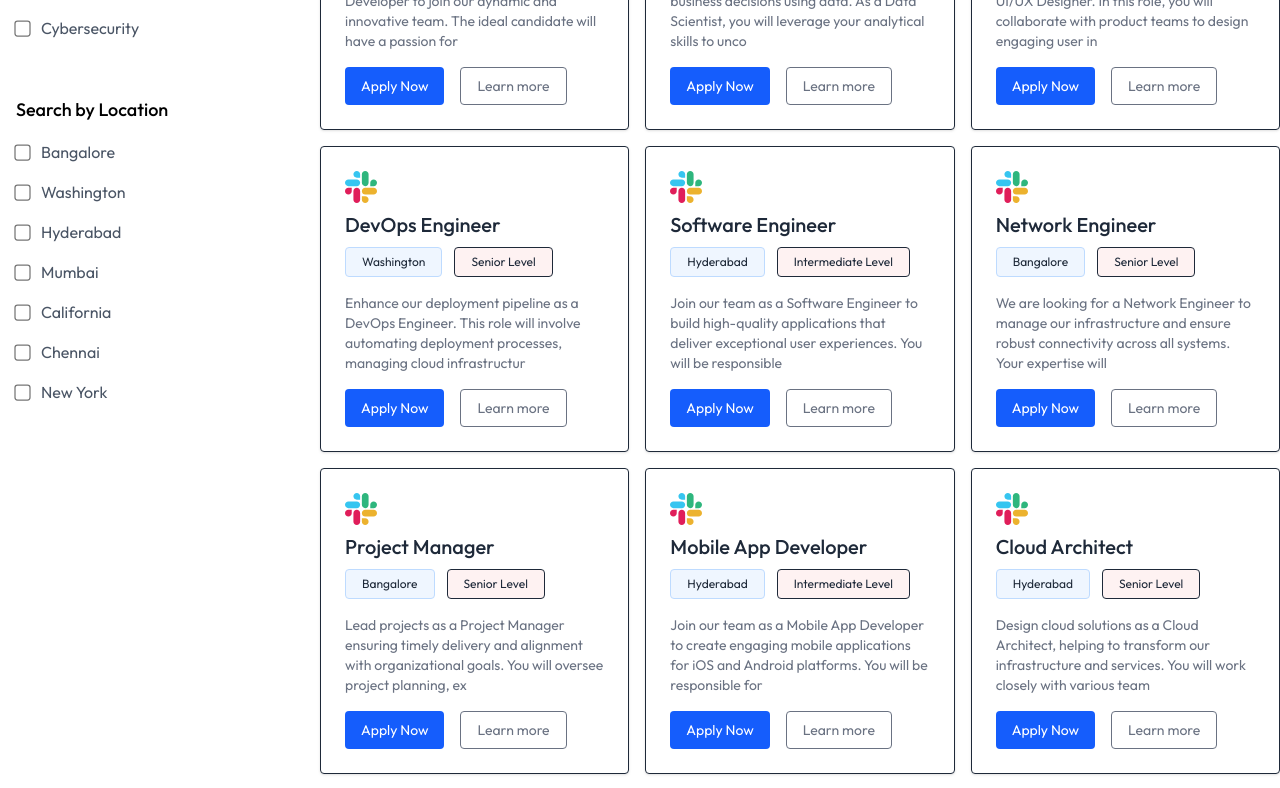
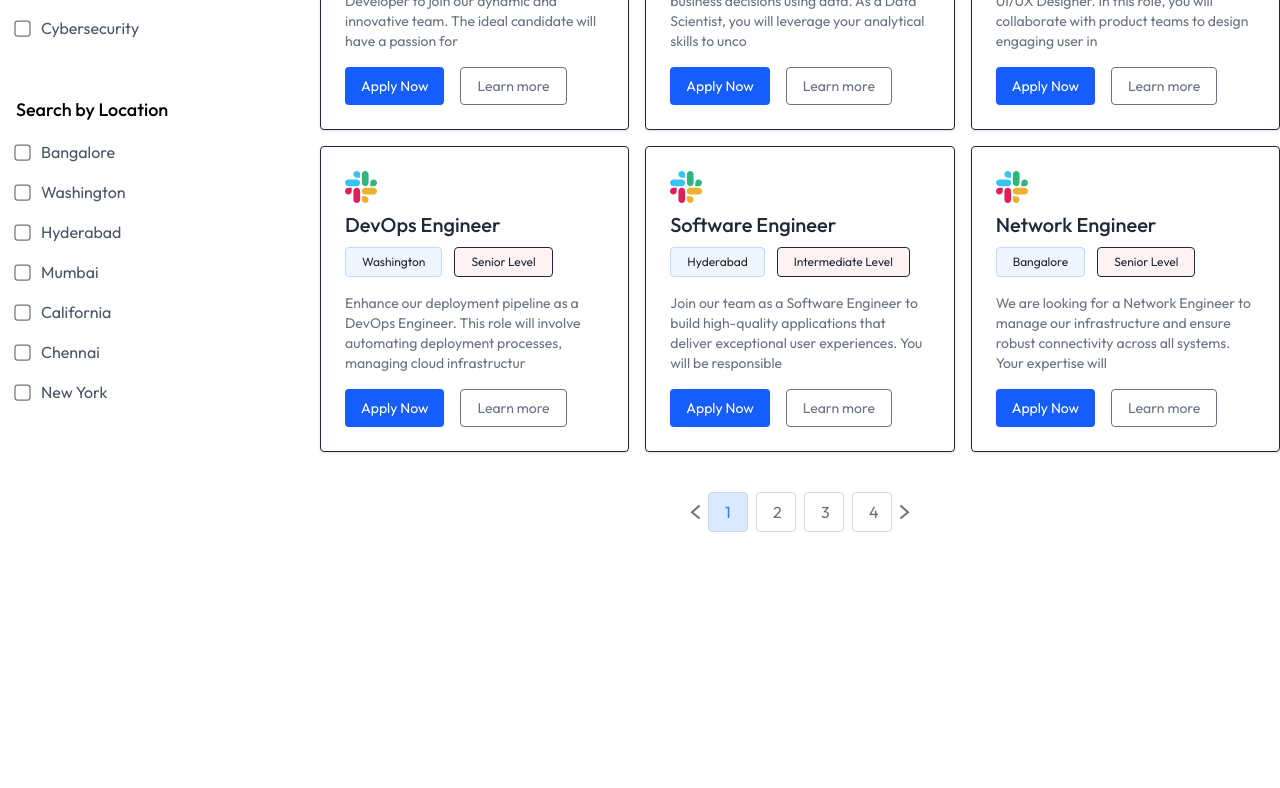
Before and after one commit to harsh038/JP-NREM, a React (Vite) app in the folder client/: page / in a window 1280 px wide. Shown: the part 866-1654 px from the top of the page. After the commit the page ends 1430 px from the top, so only its background shows below. Built offline with nearby package versions, Linux system fonts and the light colour scheme; no server answers.

Commit message:
pagination added

```diff
--- a/client/src/components/JobListing.jsx
+++ b/client/src/components/JobListing.jsx
@@ -7,6 +7,7 @@
   const { isSearched, searchFilter, setSearchFilter, jobs } =
     useContext(AppContext);
   const [showFilter, setShowFilter] = useState(false);
+  const [currentPage, setCurrentPage] = useState(1);
   return (
     <div className="container 2xl:px-20 mx-auto flex flex-col lg:flex-row max-lg:space-y-8 py-8">
       {/*Sidebar*/}
@@ -87,10 +88,51 @@
         </h3>
         <p className="mb-8">Get your desired job from top companies</p>
         <div className="grid grid-cols-1 sm:grid-cols-2 xl:grid-cols-3 gap-4">
-          {jobs.map((job, index) => (
-            <JobCard key={index} job={job} />
-          ))}
+          {jobs
+            .slice((currentPage - 1) * 6, currentPage * 6)
+            .map((job, index) => (
+              <JobCard key={index} job={job} />
+            ))}
         </div>
+        {/* Pagination */}
+        {jobs.length > 0 && (
+          <div className="flex items-center justify-center space-x-2 mt-10">
+            <a href="#job-list">
+              <img
+                onClick={() => setCurrentPage(Math.max(currentPage - 1), 1)}
+                src={assets.left_arrow_icon}
+                alt=""
+              />
+            </a>
+            {Array.from({ length: Math.ceil(jobs.length / 6) }).map(
+              (_, index) => (
+                <a href="#job-list">
+                  <button
+                    onClick={() => setCurrentPage(index + 1)}
+                    className={`w-10 h-10 flex items-center justify-between border border-gray-300 rounded pl-4 ${
+                      currentPage === index + 1
+                        ? "bg-blue-100 text-blue-500"
+                        : "text-gray-500"
+                    }`}
+                  >
+                    {index + 1}
+                  </button>
+                </a>
+              )
+            )}
+            <a href="#job-list">
+              <img
+                onClick={() =>
+                  setCurrentPage(
+                    Math.min(currentPage + 1, Math.ceil(jobs.length / 6))
+                  )
+                }
+                src={assets.right_arrow_icon}
+                alt=""
+              />
+            </a>
+          </div>
+        )}
       </section>
     </div>
   );
```
